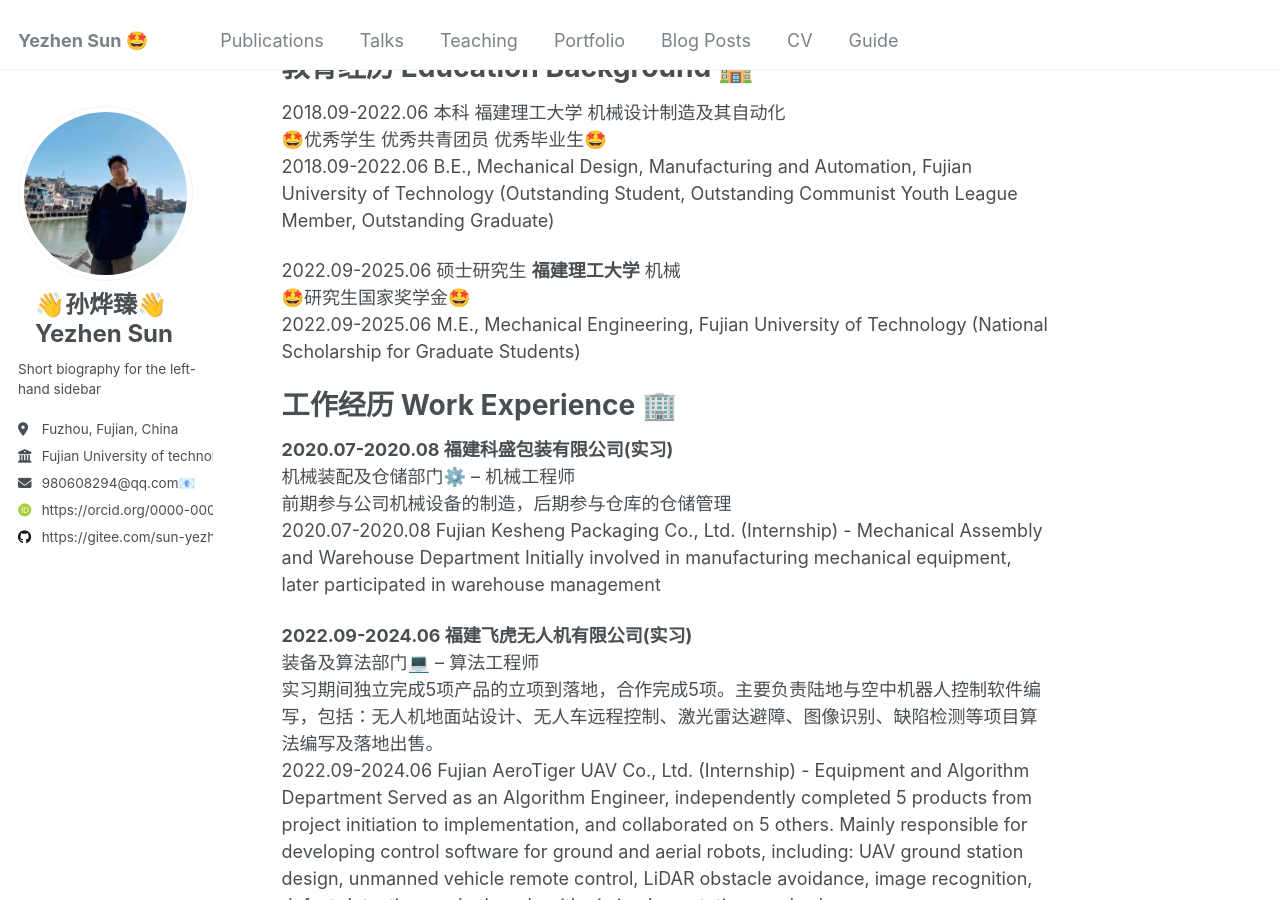
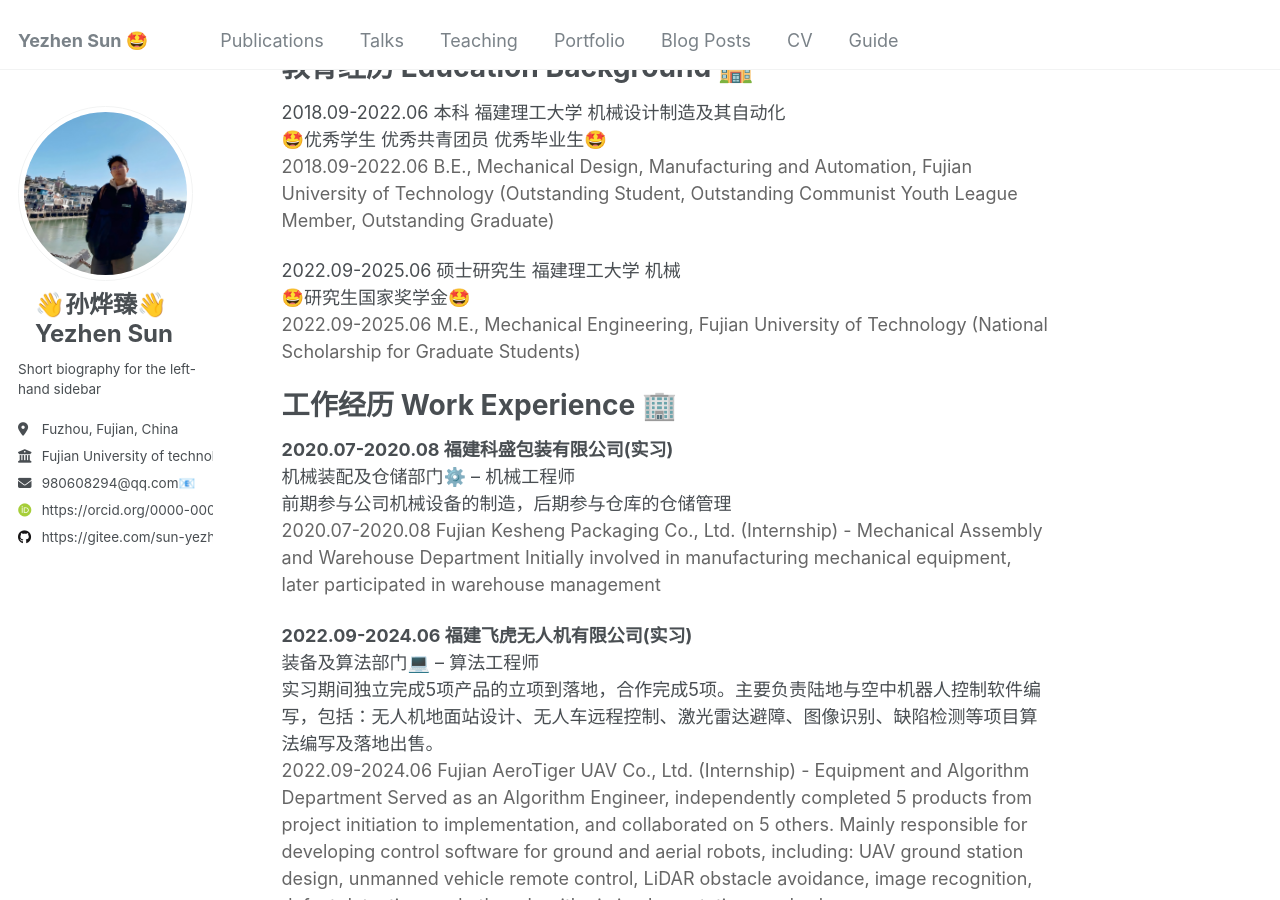
Before and after one commit to yuyuasd/yuyuasd.github.io, a Jekyll site: the page built from _pages/about.md, in a window 1280 px wide and 900 px high, scrolled down 549 px. Built offline with Jekyll 4.4.1, drawn with Linux system fonts in a browser that asks for light colours; some web fonts are replaced.

Commit message:
update: 修改关于我页面的教育经历和工作经历部分，增加英文翻译和格式调整

```diff
--- a/_pages/about.md
+++ b/_pages/about.md
@@ -8,29 +8,39 @@ redirect_from:
 ---
 孙烨臻，男，福建泉州人。本科就读于福建理工大学机械与汽车学院机械设计制造及其自动化专业，被选入智能制造行业工程师实验班，期间专注于嵌入式技术、机械设计与制造等方向，多次参与学科竞赛并获得国家级和省级多个奖项。研究生阶段继续在福建理工大学机械与汽车学院攻读机械专业，隶属于物联网实验室邹诚团队，主要研究方向涵盖无人机、机器视觉、Lidar以及多传感器融合技术。
 
+<span style="color: #666666">
 Yezhen Sun, male, originally from Quanzhou, Fujian, China. I completed my undergraduate studies at the College of Mechanical and Automotive Engineering, Fujian University of Technology, majoring in Mechanical Design, Manufacturing, and Automation. I was selected into the Intelligent Manufacturing Industry Engineer Experimental Class, where I focused on embedded systems, mechanical design, and manufacturing. During this period, I actively participated in academic competitions and won multiple national and provincial awards. Currently, I am pursuing a master’s degree in Mechanical Engineering at the same university, as a member of Professor Zou Cheng's team in the Internet of Things Laboratory. My research interests include UAVs, computer vision, LiDAR, and multi-sensor fusion technologies.
+</span>
 
 教育经历 Education Background 🏫
 ======
 2018.09-2022.06 本科 福建理工大学 机械设计制造及其自动化<br>🤩优秀学生 优秀共青团员 优秀毕业生🤩<br>
+<span style="color: #666666">
 2018.09-2022.06 B.E., Mechanical Design, Manufacturing and Automation, Fujian University of Technology (Outstanding Student, Outstanding Communist Youth League Member, Outstanding Graduate)
+</span>
 
-2022.09-2025.06 硕士研究生 **福建理工大学** 机械 <br>🤩研究生国家奖学金🤩<br>
+2022.09-2025.06 硕士研究生 福建理工大学 机械 <br>🤩研究生国家奖学金🤩<br>
+<span style="color: #666666">
 2022.09-2025.06 M.E., Mechanical Engineering, Fujian University of Technology (National Scholarship for Graduate Students)
+</span>
 
 工作经历 Work Experience 🏢
 ======
 **2020.07-2020.08 福建科盛包装有限公司(实习)**<br>
 机械装配及仓储部门⚙️ -- 机械工程师<br>
 前期参与公司机械设备的制造，后期参与仓库的仓储管理<br>
+<span style="color: #666666">
 2020.07-2020.08 Fujian Kesheng Packaging Co., Ltd. (Internship) - Mechanical Assembly and Warehouse Department
 Initially involved in manufacturing mechanical equipment, later participated in warehouse management
+</span>
 
 **2022.09-2024.06 福建飞虎无人机有限公司(实习)** <br>
 装备及算法部门💻 -- 算法工程师<br>
 实习期间独立完成5项产品的立项到落地，合作完成5项。主要负责陆地与空中机器人控制软件编写，包括：无人机地面站设计、无人车远程控制、激光雷达避障、图像识别、缺陷检测等项目算法编写及落地出售。<br>
+<span style="color: #666666">
 2022.09-2024.06 Fujian AeroTiger UAV Co., Ltd. (Internship) - Equipment and Algorithm Department
 Served as an Algorithm Engineer, independently completed 5 products from project initiation to implementation, and collaborated on 5 others. Mainly responsible for developing control software for ground and aerial robots, including: UAV ground station design, unmanned vehicle remote control, LiDAR obstacle avoidance, image recognition, defect detection, and other algorithmic implementations and sales.
+</span>
 
 主要专业技能 Core Technical Skills 🤖
 ======
```
